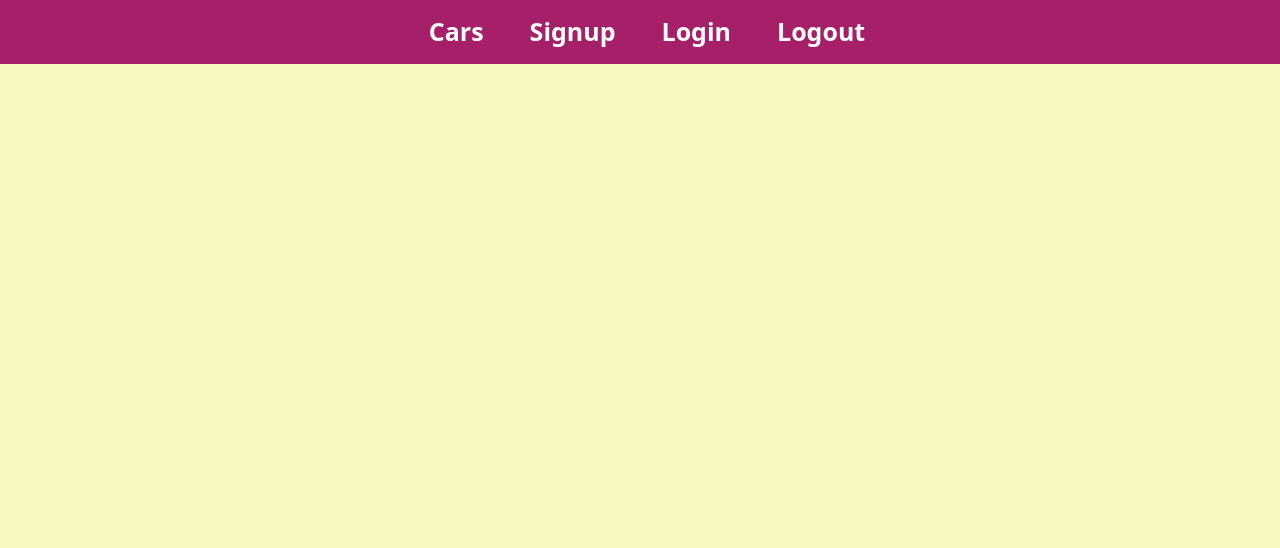
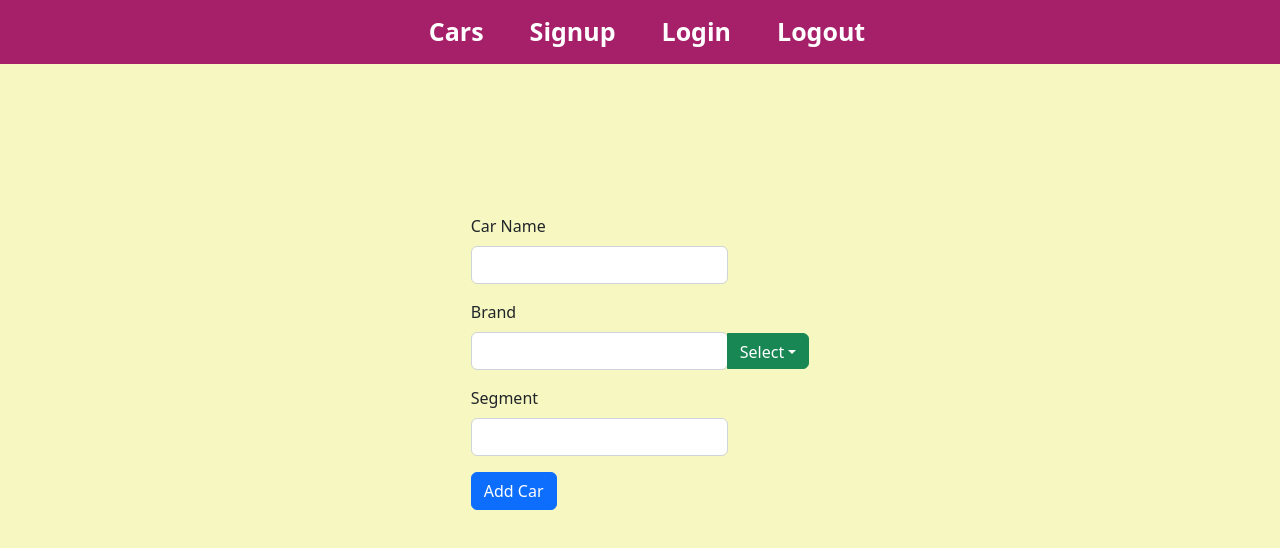
Before and after one commit to JoshuaJohnson8848/CarShowroom-FrontEnd, a React (Create React App) app: page /Add in a window 1280 px wide. Shown: the top 548 px of the page. Built offline with nearby package versions, Linux system fonts and the light colour scheme.

Commit message:
Added Add Car Component

```diff
--- a/src/App.js
+++ b/src/App.js
@@ -9,6 +9,7 @@ import BookCar from './components/BookCar/BookCar';
 import { LoginContext } from './Contexts/LoginContext';
 import { useState } from 'react';
 import EditCar from './components/EditCar/EditCar';
+import AddCar from './components/AddCar/AddCar';
 
 function App(props) {
   const [user, setUser] = useState({});
@@ -25,6 +26,7 @@ function App(props) {
               <Route path="/cars" element={<Cars />} />
               <Route path="/book" element={<BookCar />} />
               <Route path="/editCar" element={<EditCar />} />
+              <Route path="/Add" element={<AddCar />} />
             </Routes>
           </BrowserRouter>
         </header>
--- /dev/null
+++ b/src/components/AddCar/AddCar.js
@@ -0,0 +1,176 @@
+import React, { useState } from 'react';
+import { useNavigate, useLocation } from 'react-router-dom';
+import { Form, Button, Container, InputGroup, Dropdown } from 'react-bootstrap';
+import 'bootstrap/dist/css/bootstrap.min.css';
+import './AddCar.css';
+import axios from 'axios';
+
+function AddCar() {
+  const location = useLocation();
+  const navigate = useNavigate();
+  const car = location.state;
+
+  const [carName, setCarName] = useState('');
+  const [brand, setBrand] = useState('');
+  const [segment, setSegment] = useState('');
+  return (
+    <div>
+      <Container className="container">
+        <Form form rounded form-shadow>
+          <InputGroup>
+            <Form.Group className="mb-3" controlId="formBasicEmail">
+              <Form.Label>Car Name</Form.Label>
+              <Form.Control
+                type="name"
+                id="name"
+                onChange={(e) => {
+                  setCarName(e.target.value);
+                }}
+                placeholder=""
+                required
+              />
+            </Form.Group>
+          </InputGroup>
+          <InputGroup>
+            <Form.Group className="mb-3" controlId="formBasicPassword">
+              <Form.Label>Brand</Form.Label>
+              <Form.Control
+                type="text"
+                id="text"
+                value={brand}
+                placeholder=""
+                onChange={(e) => {
+                  setBrand(e.target.value);
+                }}
+                required
+              />
+            </Form.Group>
+            <Dropdown>
+              <Dropdown.Toggle
+                variant="success"
+                id="dropdown-basic"
+                style={{ height: '36px', marginTop: '33px' }}
+              >
+                Select
+              </Dropdown.Toggle>
+              <Dropdown.Menu>
+                <Dropdown.Item
+                  onClick={(e) => {
+                    setBrand('Maruti Suzuki');
+                  }}
+                >
+                  Maruti Suzuki
+                </Dropdown.Item>
+                <Dropdown.Item
+                  onClick={(e) => {
+                    setBrand('Hyundai');
+                  }}
+                >
+                  Hyundai
+                </Dropdown.Item>
+                <Dropdown.Item
+                  onClick={(e) => {
+                    setBrand('Mahindra');
+                  }}
+                >
+                  Mahindra
+                </Dropdown.Item>
+                <Dropdown.Item
+                  onClick={(e) => {
+                    setBrand('Tata');
+                  }}
+                >
+                  Tata
+                </Dropdown.Item>
+                <Dropdown.Item
+                  onClick={(e) => {
+                    setBrand('Toyota');
+                  }}
+                >
+                  Toyota
+                </Dropdown.Item>
+                <Dropdown.Item
+                  onClick={(e) => {
+                    setBrand('Kia');
+                  }}
+                >
+                  Kia
+                </Dropdown.Item>
+                <Dropdown.Item
+                  onClick={(e) => {
+                    setBrand('Volkswagen');
+                  }}
+                >
+                  Volkswagen
+                </Dropdown.Item>
+                <Dropdown.Item
+                  onClick={(e) => {
+                    setBrand('Renault');
+                  }}
+                >
+                  Renault
+                </Dropdown.Item>
+                <Dropdown.Item
+                  onClick={(e) => {
+                    setBrand('Nissan');
+                  }}
+                >
+                  Nissan
+                </Dropdown.Item>
+                <Dropdown.Item
+                  onClick={(e) => {
+                    setBrand('Skoda');
+                  }}
+                >
+                  Skoda
+                </Dropdown.Item>
+              </Dropdown.Menu>
+            </Dropdown>
+          </InputGroup>
+          <InputGroup>
+            <Form.Group className="mb-3" controlId="formBasicPassword">
+              <Form.Label>Segment</Form.Label>
+              <Form.Control
+                type="name"
+                id="name"
+                placeholder=""
+                onChange={(e) => {
+                  setSegment(e.target.value);
+                }}
+                required
+              />
+            </Form.Group>
+          </InputGroup>
+          <Button
+            variant="primary"
+            type="submit"
+            onClick={(event) => {
+              event.preventDefault();
+              axios
+                .post(`http://localhost:9000/cars`, {
+                  carName: carName,
+                  segment: segment,
+                  brand: brand,
+                })
+                .then((response) => {
+                  console.log(response);
+                  const status = response.status;
+                  //redirect logic
+                  if (status == 200) {
+                    navigate('/cars');
+                  }
+                })
+                .catch((err) => {
+                  console.log(err);
+                });
+            }}
+          >
+            Add Car
+          </Button>
+        </Form>
+      </Container>
+    </div>
+  );
+}
+
+export default AddCar;
```
Also changed, not shown: src/components/AddCar/AddCar.css (added).
